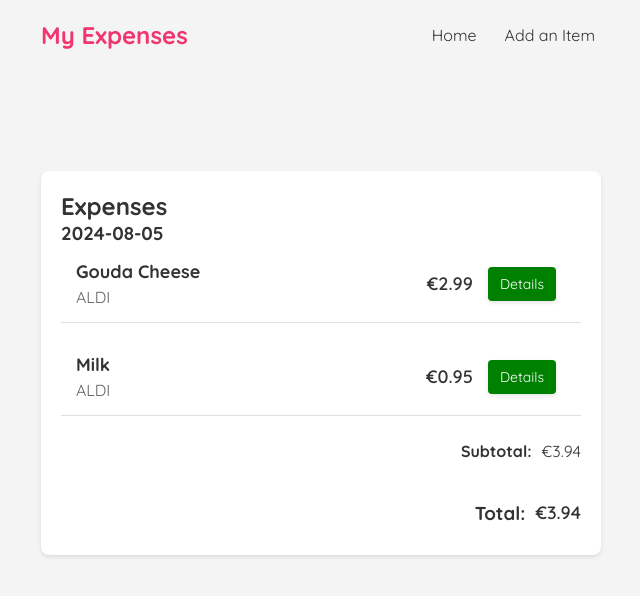
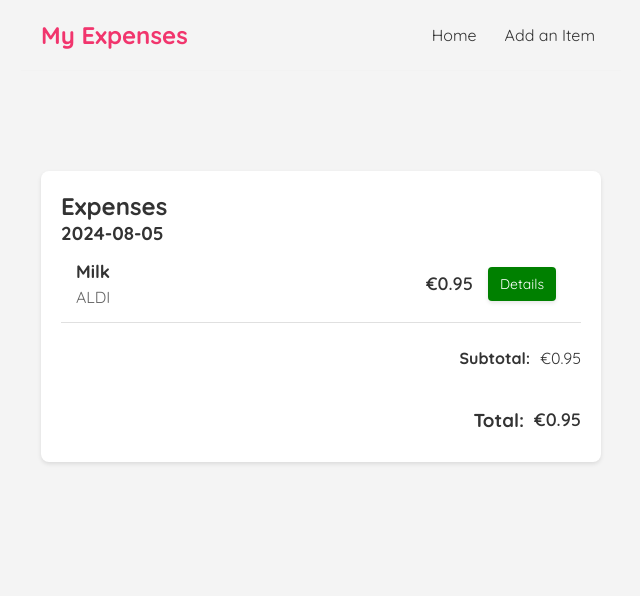
Before and after one commit to Makrine/my-expenses, a React (Create React App) app: page / in a window 1280 px wide. Shown: the top 596 px of the page, without its empty margins (319-959 px from the left). Built offline with nearby package versions, Linux system fonts and the light colour scheme; data requests are answered from the project's data file.

Commit message:
handling db.json

```diff
--- a/data/db.json
+++ /dev/null
@@ -1,22 +0,0 @@
-{
-  "items": [
-    {
-      "id": "1f9b",
-      "item": "Gouda Cheese",
-      "shop": "ALDI",
-      "price": 2.99,
-      "date": "2024-08-05",
-      "comment": "I love Gouda",
-      "category": ""
-    },
-    {
-      "id": "bcc6",
-      "item": "Milk",
-      "shop": "ALDI",
-      "price": 0.95,
-      "date": "2024-08-05",
-      "comment": "",
-      "category": ""
-    }
-  ]
-}
--- /dev/null
+++ b/db.json
@@ -0,0 +1,13 @@
+{
+  "items": [
+    {
+      "id": "bcc6",
+      "item": "Milk",
+      "shop": "ALDI",
+      "price": 0.95,
+      "date": "2024-08-05",
+      "comment": "",
+      "category": ""
+    }
+  ]
+}
--- a/src/Create.tsx
+++ b/src/Create.tsx
@@ -2,6 +2,7 @@ import './Create.css';
 import { useState } from 'react';
 import { Item } from './Interface';
 import { useHistory } from 'react-router-dom';
+import { ENDPOINTS } from './config/config';
 
 const Create: React.FC = () => {
 
@@ -26,7 +27,7 @@ const Create: React.FC = () => {
             category: category
         };
 
-        fetch('http://localhost:8000/items', {
+        fetch(ENDPOINTS.ITEMS, {
             method: 'POST',
             headers: {
                 'Content-Type': 'application/json'
--- a/src/ItemDetails.tsx
+++ b/src/ItemDetails.tsx
@@ -4,6 +4,7 @@ import useFetch from './useFetch';
 import { Item } from './Interface';
 import './ItemDetails.css';
 import { useHistory } from 'react-router-dom';
+import { ENDPOINTS } from './config/config';
 
 interface Params {
     id: string;
@@ -11,11 +12,11 @@ interface Params {
 
 const ItemDetail: React.FC = () => {
     const { id } = useParams<Params>();
-    const { data: item, isPending, error } = useFetch<Item>(`http://localhost:8000/items/${id}`);
+    const { data: item, isPending, error } = useFetch<Item>(ENDPOINTS.ITEMS + '/' +id);
     const history = useHistory();
 
     const handleDelete = () => {
-        fetch(`http://localhost:8000/items/${id}`, {
+        fetch(ENDPOINTS.ITEMS + '/' + id, {
             method: 'DELETE'
         }).then(() => {
             history.push('/');
--- /dev/null
+++ b/src/config/config.tsx
@@ -0,0 +1,5 @@
+const API_BASE_URL = 'http://localhost:8000';
+
+export const ENDPOINTS = {
+    ITEMS: `${API_BASE_URL}/items`,
+};
```
